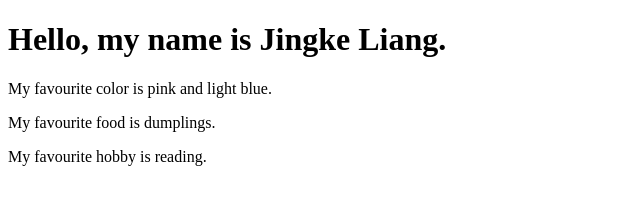
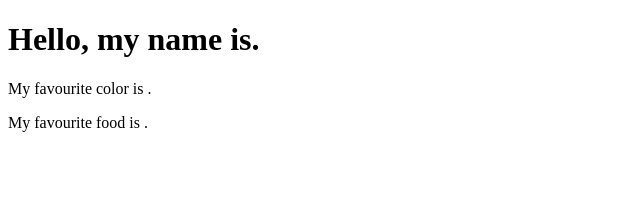
Before and after one commit to SuperJingke/github-projects-practice, a plain HTML site: page index.html in a window 1280 px wide. Shown: the whole page, without its empty margins (0-640 px from the left). Drawn offline with Linux system fonts and the light colour scheme.

Commit message:
update my own base branch

```diff
--- a/index.html
+++ b/index.html
@@ -7,9 +7,8 @@
     <link rel="stylesheet" href="css/styles.css" type="text/css" />
   </head>
   <body>
-    <h1>Hello, my name is Jingke Liang<name>.</h1>
-    <p>My favourite color is pink and light blue<color>.</p>
-    <p>My favourite food is dumplings<food>.</p>
-    <p>My favourite hobby is reading<hobby>.</p>
+    <h1>Hello, my name is<name>.</h1>
+    <p>My favourite color is <color>.</p>
+    <p>My favourite food is <food>.</p>
   </body>
 </html>
```
